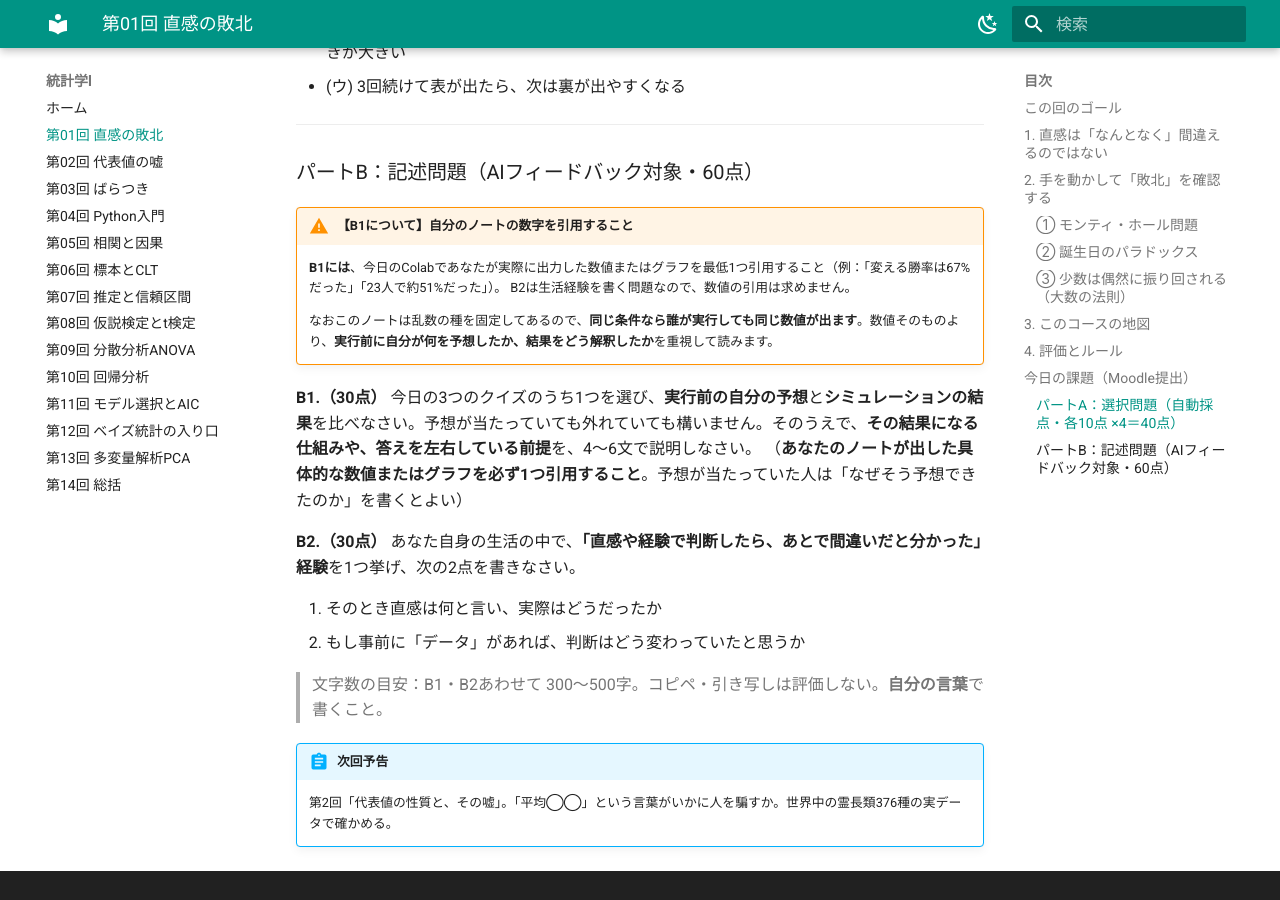
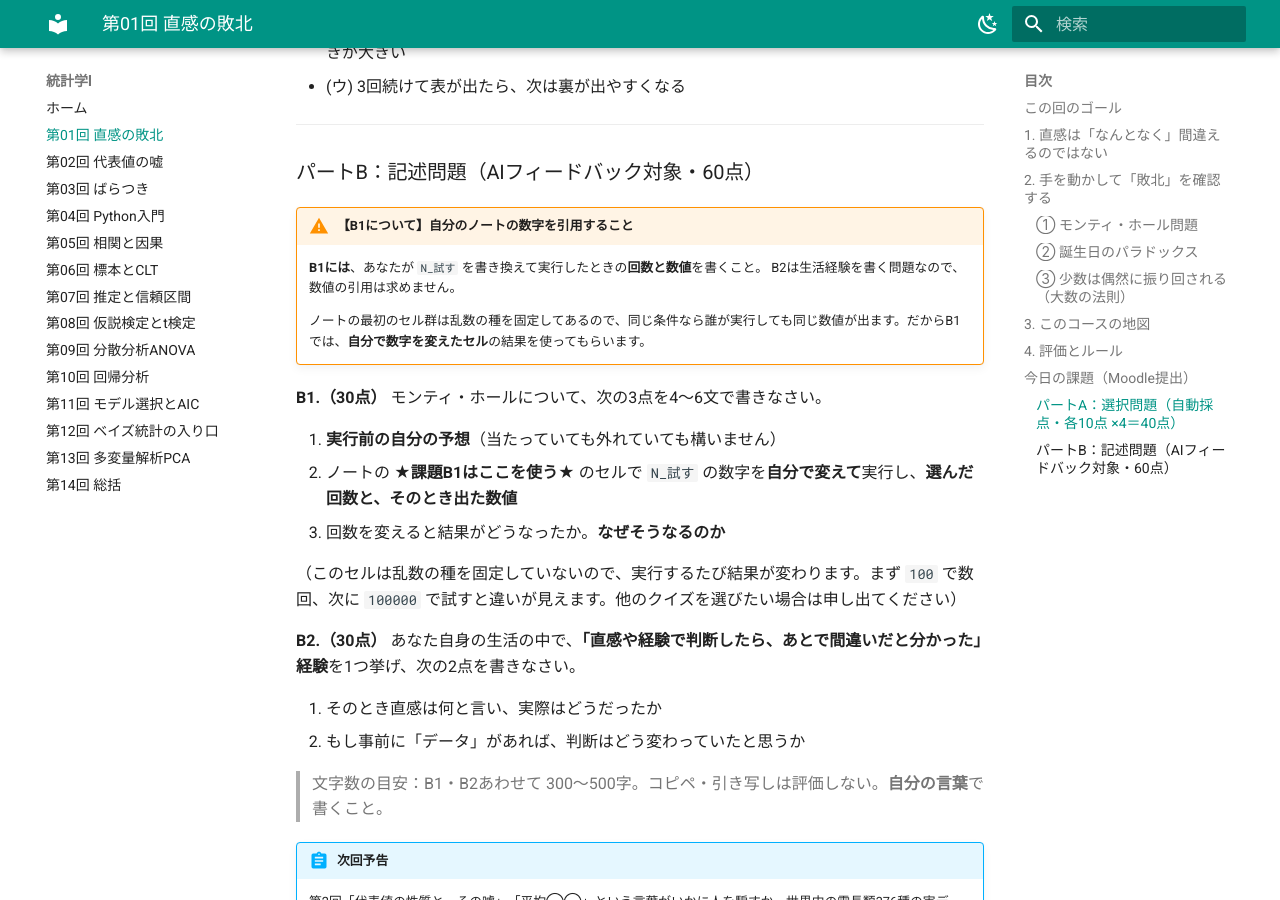
Before and after one commit to aonoa68/toukei-1, an MkDocs documentation site: the page built from docs/01_guidance.md, in a window 1280 px wide and 900 px high, scrolled down 4913 px. Built offline with MkDocs 1.6.1 and Material for MkDocs 9.7.7, drawn with Linux system fonts in a browser that asks for light colours.

Commit message:
第1回：B1を「試行回数を自分で変えて確かめる」形に変更し、Colabに書き換え用セルを追加
乱数の種が固定されているため、出力数値を引用させても実行の証拠にならない。
モンティ・ホールの棒グラフ直後に、種を固定しない実験用セル（N_試す を書き換えて
実行する）を追加し、B1ではそのセルで選んだ回数と出た数値を書かせる形にした。
試行回数を100回にすると勝率が理論値から大きくぶれるため、第1回の主題である
「少数ではばらつきが大きい」を自分の手で確認できる。

Co-Authored-By: Claude Opus 5 (1M context) <noreply@anthropic.com>

```diff
--- a/docs/01_guidance.md
+++ b/docs/01_guidance.md
@@ -171,13 +171,18 @@
 ### パートB：記述問題（AIフィードバック対象・60点）
 
 !!! warning "【B1について】自分のノートの数字を引用すること"
-    **B1には**、今日のColabであなたが実際に出力した数値またはグラフを最低1つ引用すること（例：「変える勝率は67%だった」「23人で約51%だった」）。
+    **B1には**、あなたが `N_試す` を書き換えて実行したときの**回数と数値**を書くこと。
     B2は生活経験を書く問題なので、数値の引用は求めません。
 
-    なおこのノートは乱数の種を固定してあるので、**同じ条件なら誰が実行しても同じ数値が出ます**。数値そのものより、**実行前に自分が何を予想したか、結果をどう解釈したか**を重視して読みます。
+    ノートの最初のセル群は乱数の種を固定してあるので、同じ条件なら誰が実行しても同じ数値が出ます。だからB1では、**自分で数字を変えたセル**の結果を使ってもらいます。
 
-**B1.（30点）** 今日の3つのクイズのうち1つを選び、**実行前の自分の予想**と**シミュレーションの結果**を比べなさい。予想が当たっていても外れていても構いません。そのうえで、**その結果になる仕組みや、答えを左右している前提**を、4〜6文で説明しなさい。
-（**あなたのノートが出した具体的な数値またはグラフを必ず1つ引用すること**。予想が当たっていた人は「なぜそう予想できたのか」を書くとよい）
+**B1.（30点）** モンティ・ホールについて、次の3点を4〜6文で書きなさい。
+
+1. **実行前の自分の予想**（当たっていても外れていても構いません）
+2. ノートの **★課題B1はここを使う★** のセルで `N_試す` の数字を**自分で変えて**実行し、**選んだ回数と、そのとき出た数値**
+3. 回数を変えると結果がどうなったか。**なぜそうなるのか**
+
+（このセルは乱数の種を固定していないので、実行するたび結果が変わります。まず `100` で数回、次に `100000` で試すと違いが見えます。他のクイズを選びたい場合は申し出てください）
 
 **B2.（30点）** あなた自身の生活の中で、**「直感や経験で判断したら、あとで間違いだと分かった」経験**を1つ挙げ、次の2点を書きなさい。
 
```
Also changed, not shown: 1 other file.
